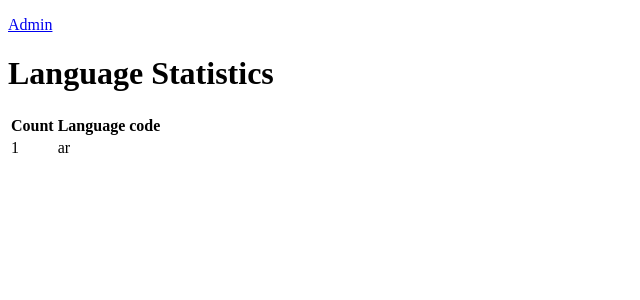
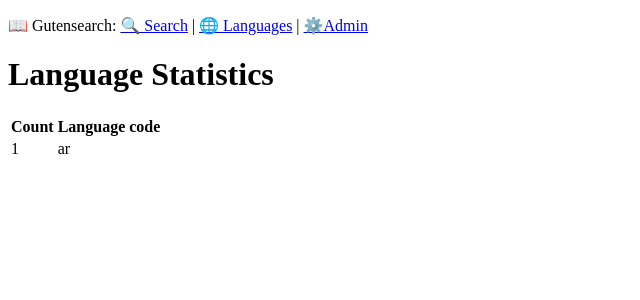
Before and after one commit to roskakori/django-search-example, a Django app: page /language_statistics/ in a window 1280 px wide. Shown: the top 300 px of the page, without its empty margins (0-640 px from the left). Run offline with Django 4.2, Linux system fonts and the light colour scheme; tables that the repository leaves empty hold one stand-in row (values such as "Sample post").

Commit message:
#12 Add language statistics to navigation bar

```diff
--- a/gutensearch/templates/gutensearch/language_statistics.html
+++ b/gutensearch/templates/gutensearch/language_statistics.html
@@ -4,7 +4,12 @@
     <title>Language Statistics - Gutensearch</title>
   </head>
   <body>
-    <p><a href="{% url 'admin:index' %}">Admin</a></p>
+    <p>
+        📖 Gutensearch:
+        <a href="{% url 'search_query' %}">🔍 Search</a> |
+        <a href="{% url 'language_statistics' %}">🌐 Languages</a> |
+        <a href="{% url 'admin:index' %}">⚙️Admin</a>
+    </p>
     <h1>Language Statistics</h1>
     <table>
         <thead>
--- a/gutensearch/templates/gutensearch/search_query.html
+++ b/gutensearch/templates/gutensearch/search_query.html
@@ -7,6 +7,7 @@
     <p>
         📖 Gutensearch:
         <a href="{% url 'search_query' %}">🔍 Search</a> |
+        <a href="{% url 'language_statistics' %}">🌐 Languages</a> |
         <a href="{% url 'admin:index' %}">⚙️Admin</a>
     </p>
     <h1>Gutensearch</h1>
```
